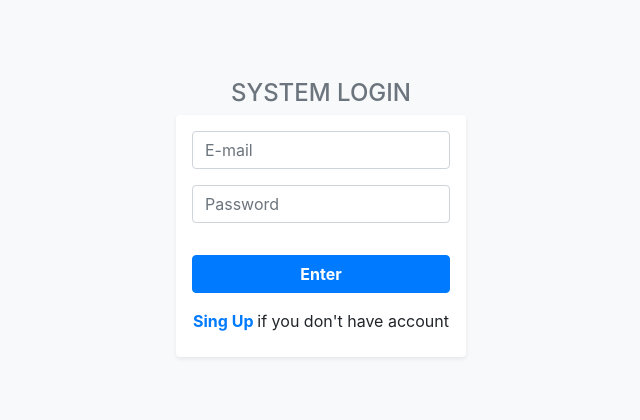
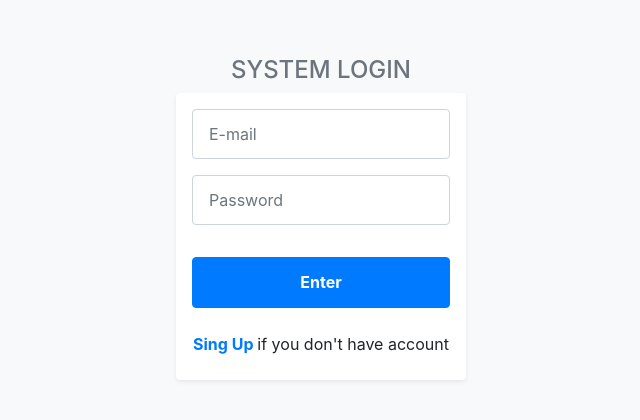
Before and after one commit to pedroalima/system-login, a React (Vite) app: page / in a window 1280 px wide. Shown: the part 182-602 px from the top of the page, without its empty margins (319-959 px from the left). Built offline with nearby package versions, Linux system fonts and the light colour scheme.

Commit message:
style: add errors field

```diff
--- a/src/routes/SignIn/index.scss
+++ b/src/routes/SignIn/index.scss
@@ -1,3 +1,4 @@
+#sign-in {
     .p-input-custom {
         padding: 1.5rem 1rem;
     }
@@ -5,3 +6,12 @@
     .p-button-custom {
         padding: 0.8rem 0;
     }
+
+    .gap {
+        gap: 0.5rem;
+    }
+
+    .error {
+        font-size: 10px;
+    }
+}
--- a/src/routes/SignIn/index.tsx
+++ b/src/routes/SignIn/index.tsx
@@ -10,7 +10,7 @@ import { SignInInputs } from "../../types/routes/SignIn";
 
 const schema = object({
 	email: string().required("This field is required"),
-	password: string().required("This field is required").min(6),
+	password: string().required("This field is required"),
 });
 
 function SignIn() {
@@ -29,30 +29,30 @@ function SignIn() {
 	};
 
 	return (
-		<div className="container-fluid bg-light">
+		<div className="container-fluid bg-light" id="sign-in">
 			<div className="row py-5 vh-100 justify-content-center align-items-center">
-				<div className="col-3 py-5 text-center">
-					<h4 className="text-uppercase text-secondary">System Login</h4>
+				<div className="col-3 py-5">
+					<h4 className="text-uppercase text-secondary text-center">System Login</h4>
 					<form
-						className="d-flex flex-column p-3 bg-white align-items-around rounded shadow-sm"
+						className="d-flex flex-column p-3 bg-white align-items-around gap rounded shadow-sm"
 						onSubmit={handleSubmit(handleLogin)}
 					>
 						<input
-							className={"form-control p-input-custom mb-3"}
+							className={"form-control p-input-custom"}
 							type="email"
 							placeholder="E-mail"
 							{...register("email")}
 						/>
-						<span className='text-danger font-weight-bold error'>{errors?.email?.message}</span>
+						<span className='text-danger error'>{errors?.email?.message}</span>
 						<input
-							className="form-control p-input-custom mb-3"
+							className="form-control p-input-custom"
 							type="password"
 							placeholder="Password"
 							{...register("password")}
 						/>
-						<span className='text-danger font-weight-bold error'>{errors?.password?.message}</span>
+						<span className='text-danger error'>{errors?.password?.message}</span>
 						<Button text="Enter" />
-						<label>
+						<label className="text-center">
 							<Link
 								className="font-weight-bold"
 								to="/signup">Sing Up </Link>
```
Lines whose indentation alone changed are shown as unchanged.
